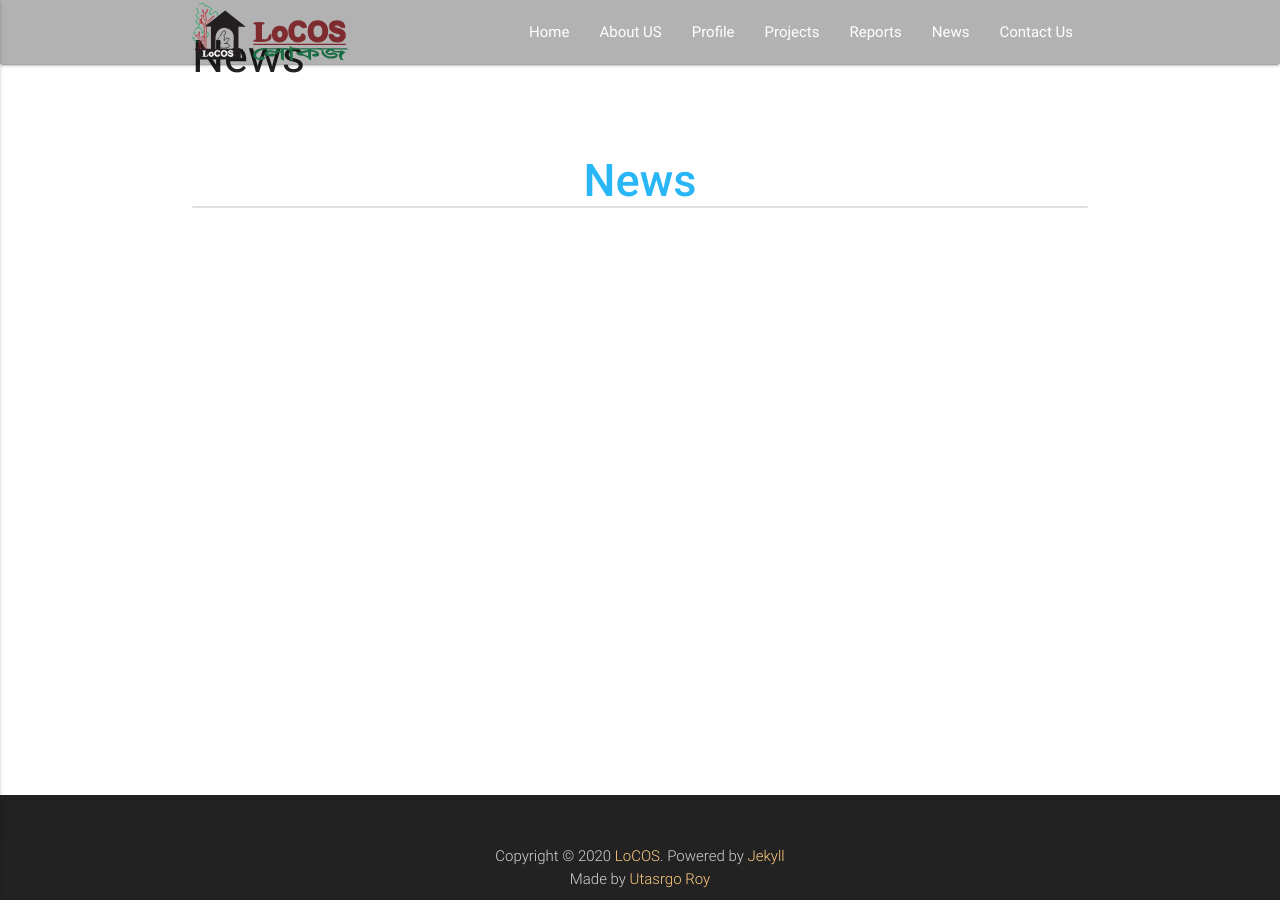
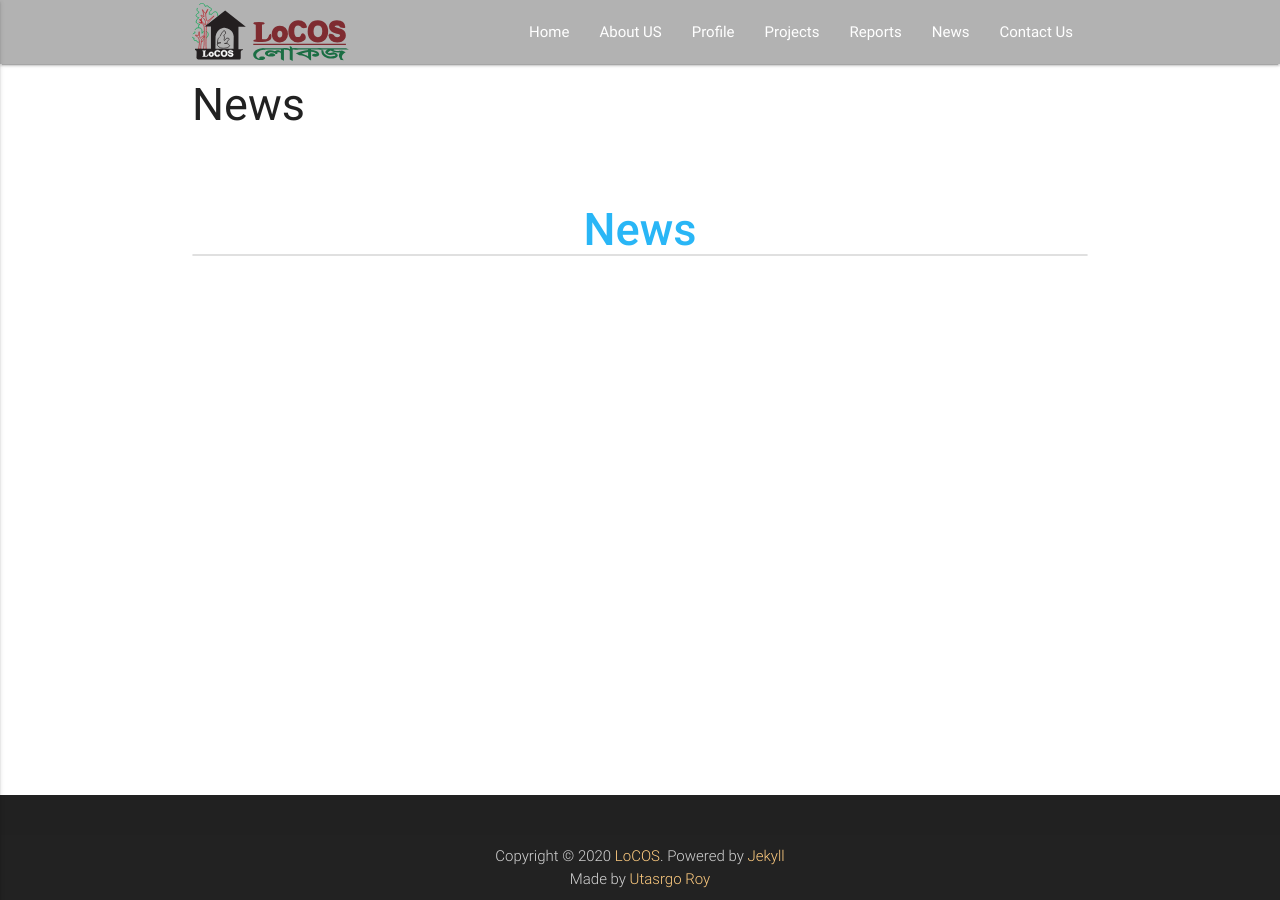
Before and after one commit to locosbd/locosbd.github.io, a Jekyll site: the page built from news.html, in a window 1280 px wide. Built offline with Jekyll 4.4.1, drawn with Linux system fonts in a browser that asks for light colours.

Commit message:
edited css

```diff
--- a/_sass/main.scss
+++ b/_sass/main.scss
@@ -190,5 +190,5 @@ ul{
 }
 
 .page-container{
-    margin-top: 80;
+    margin-top: 80px;
 }
```
